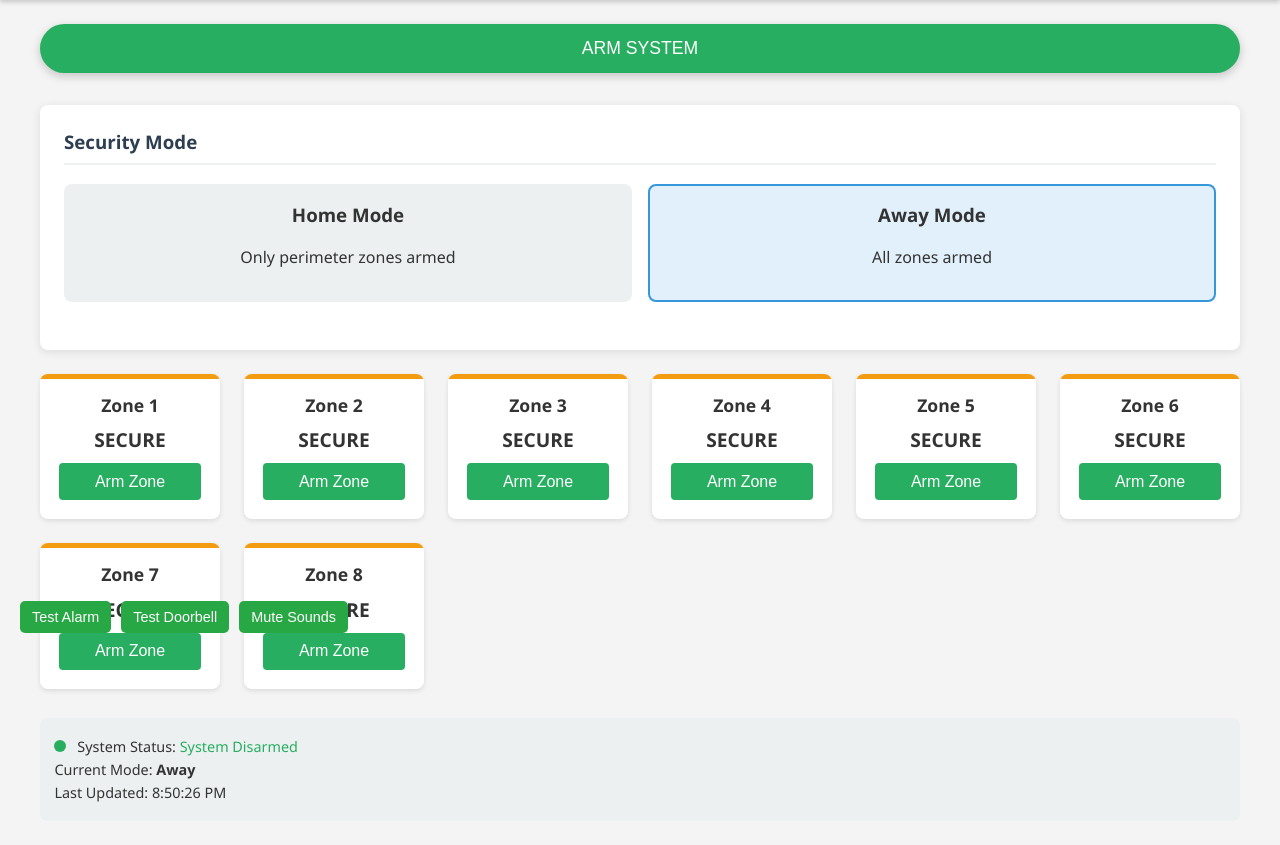
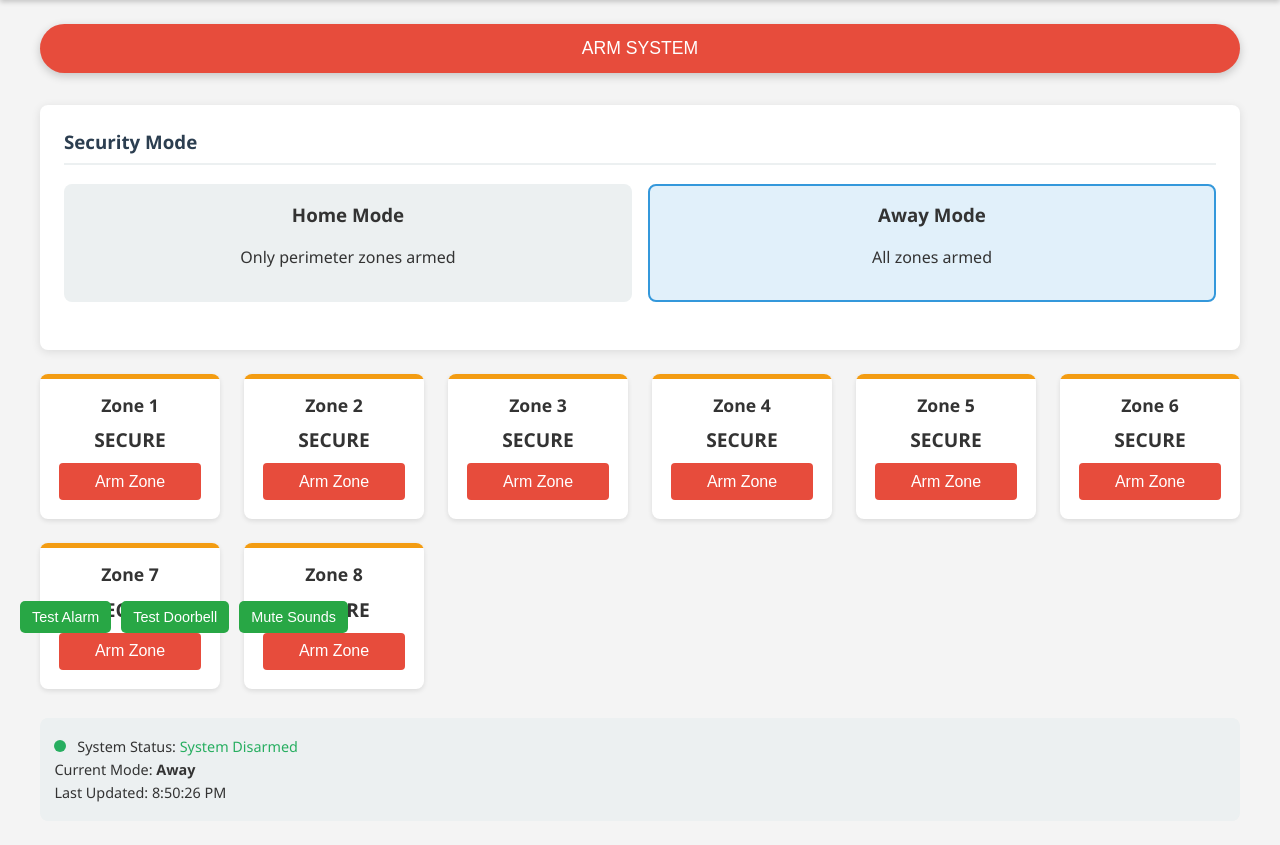
Before and after one commit to eplemonsqueezys/Home-Security-System, a Flask app: page / in a window 1280 px wide. Shown: the part 147-992 px from the top of the page. Run offline with Flask 3, Linux system fonts and the light colour scheme; parts of the project's set-up code (start-up, migrations or seed data) failed here and were passed over.

Commit message:
switched colors

```diff
--- a/PI-Home-Security/templates/index.html
+++ b/PI-Home-Security/templates/index.html
@@ -130,8 +130,8 @@ nav button:hover, nav button.active {
     transition: opacity 0.3s;
 }
 
-.arm-btn.save { background: var(--success); }
-.arm-btn.disarm { background: var(--danger); }
+.arm-btn.save { background: var(--danger); }
+.arm-btn.disarm { background: var(--success); }
 
 .arm-btn:hover {
     opacity: 0.9;
```
